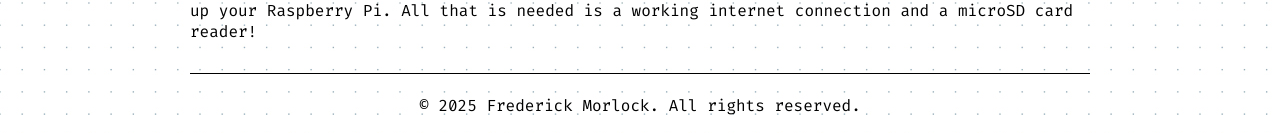
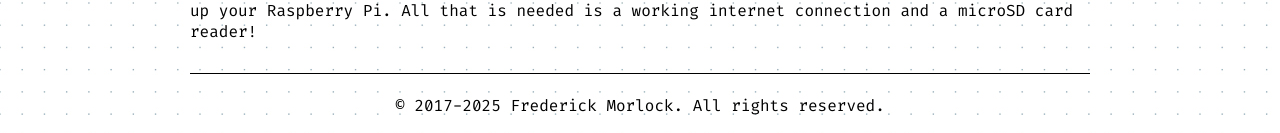
Before and after one commit to FrederickGeek8/freddy.us, a Jekyll site: the page built from blog/index.html, in a window 1280 px wide. Shown: the part 1397-1530 px from the top of the page. Built offline with Jekyll 4.4.1, drawn with Linux system fonts in a browser that asks for light colours; part of the change alters nothing that is shown.

```diff
--- a/_includes/footer.html
+++ b/_includes/footer.html
@@ -4,7 +4,7 @@
 {% endif %}
 <div id="footer" {% if include.tight %}class="tight"{% endif %}>
   <p id="copyright">
-    &copy; {{ site.time | date: '%Y' }} Frederick Morlock. All rights reserved.
+    &copy; 2017-{{ site.time | date: '%Y' }} Frederick Morlock. All rights reserved.
   </p>
 </div>
 </footer>
--- a/blog/index.html
+++ b/blog/index.html
@@ -3,7 +3,9 @@ layout: blog.default
 title: "Posts"
 description: Frederick Morlock's personal blog.
 permalink: '/blog/'
-redirect_from: /blog.html
+redirect_from:
+- /blog.html
+- /blog/posts/
 ---
 
 {% include ext-navigation.html %}
```
